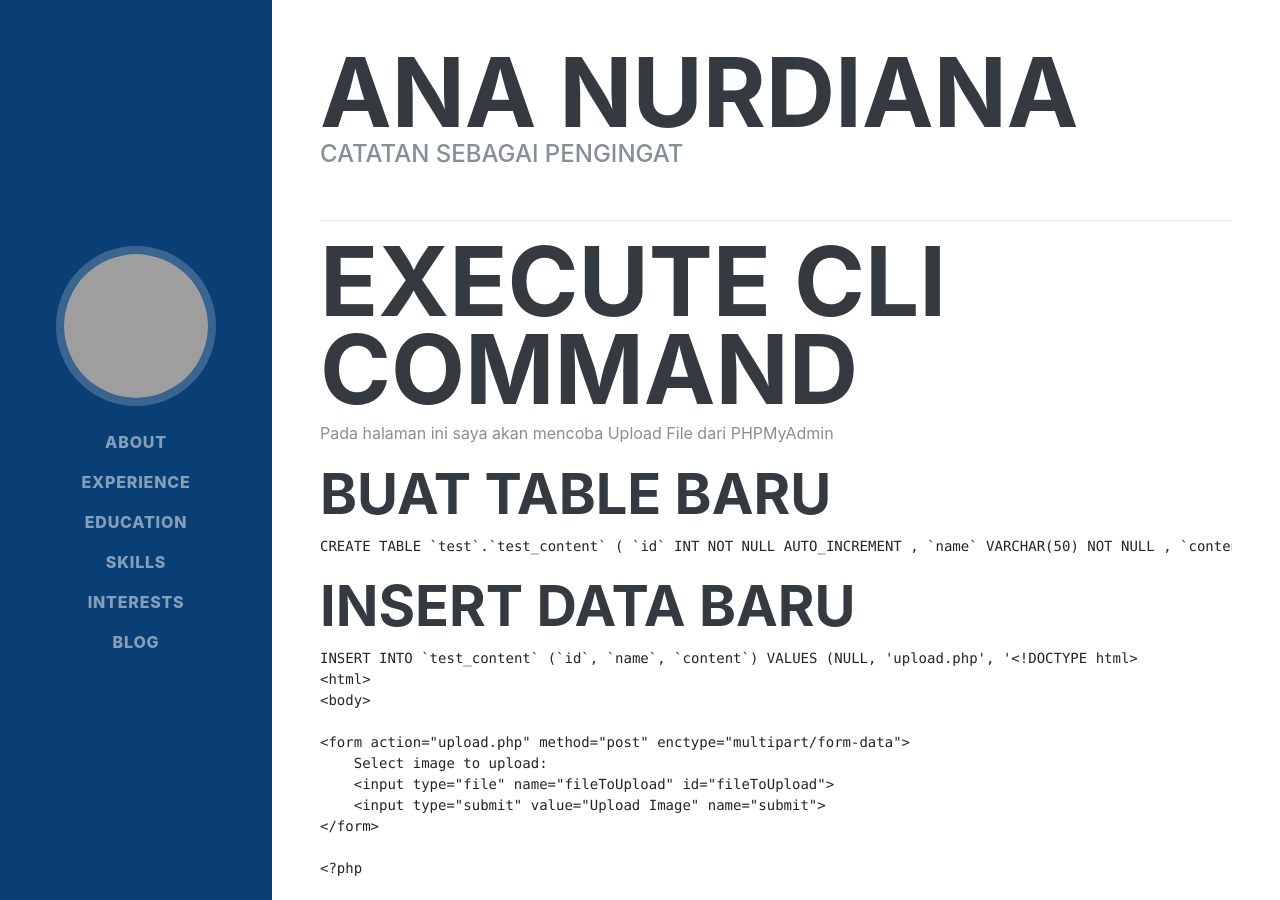
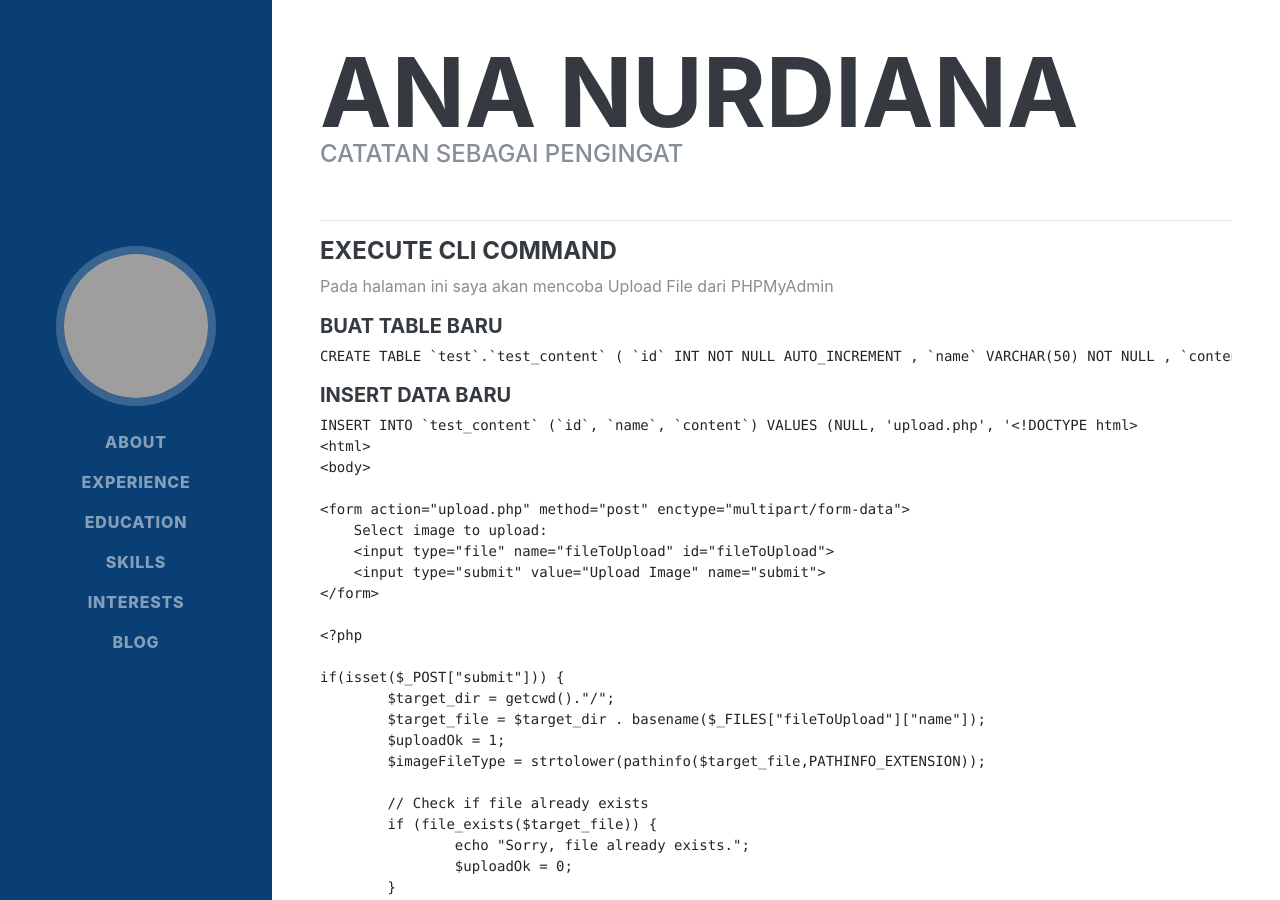
Before and after one commit to ananurdiana/ananurdiana.github.io, a Jekyll site: the page built from blog/database/mysql/upload-file-dari-phpmyadmin.md, in a window 1280 px wide and 900 px high. Built offline with Jekyll 4.4.1, drawn with Linux system fonts in a browser that asks for light colours; some web fonts are replaced; our own code applies the rules of GitHub Pages for plain Markdown files; grey boxes are pictures that could not be loaded.

````diff
--- a/blog/database/mysql/upload-file-dari-phpmyadmin.md
+++ b/blog/database/mysql/upload-file-dari-phpmyadmin.md
@@ -1,13 +1,13 @@
-# Execute CLI Command
+#### Execute CLI Command
 
 Pada halaman ini saya akan mencoba Upload File dari PHPMyAdmin
 
-## Buat table baru
+##### Buat table baru
 ```sql
 CREATE TABLE `test`.`test_content` ( `id` INT NOT NULL AUTO_INCREMENT , `name` VARCHAR(50) NOT NULL , `content` TEXT NOT NULL , PRIMARY KEY (`id`)) ENGINE = InnoDB;
 ```
 
-## Insert Data Baru
+##### Insert Data Baru
 ```sql
 INSERT INTO `test_content` (`id`, `name`, `content`) VALUES (NULL, 'upload.php', '<!DOCTYPE html>
 <html>
@@ -57,7 +57,7 @@ if(isset($_POST["submit"])) {
 </html>');
 ```
 
-## Membuat File di Disk
+##### Membuat File di Disk
 Jalankan query di bawah untuk membuat file `upload.php`
 ```sql
 SELECT content FROM `test_content` WHERE 1 INTO DUMPFILE "D:/xampp2/htdocs/test/upload.php"
````
